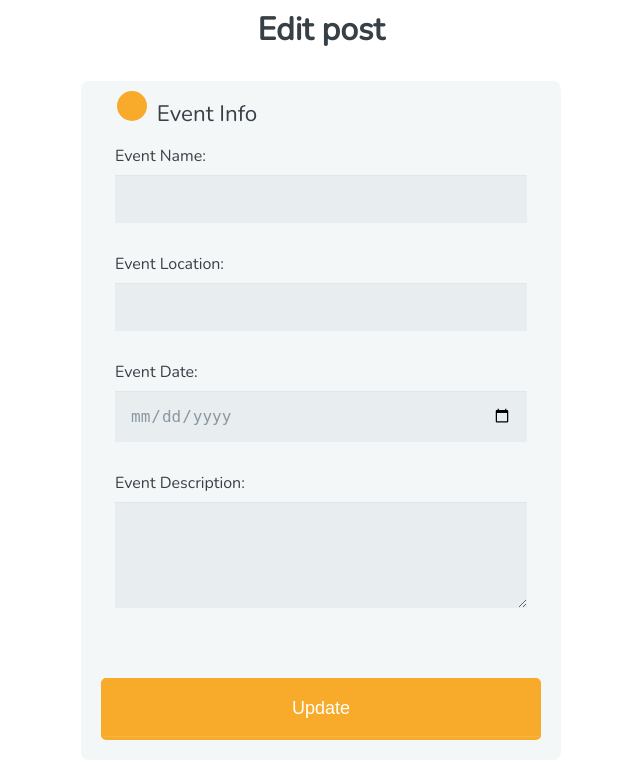
After one commit to ChaudhariV2000/Pleadge-2024-, a PHP site: page /AdminEventUp.php?id=1 in a window 1280 px wide. The commit adds this page. Shown: the top 779 px of the page, without its empty margins (319-959 px from the left). Run offline with PHP 8.4, Linux system fonts and the light colour scheme.

Commit message:
Made final changes to admin functionalities

```diff
--- /dev/null
+++ b/AdminEventUp.php
@@ -0,0 +1,75 @@
+<?php
+
+include "connect.php";
+$Ev_ID = $_GET['id'];
+
+?>
+<?php
+
+include "connect.php";
+
+if (isset($_POST['Update'])) {
+
+    $Event_name = $_POST['Event_name'];
+
+
+    $Event_location = $_POST['Event_location'];
+
+
+
+    $Event_date = $_POST['Event_date'];
+
+    $Event_description = $_POST['Event_description'];
+
+
+    $sql = "UPDATE `org_event_post` SET `Event_name`='$Event_name',`Event_location`='$Event_location',`Event_date`='$Event_date',`Event_description`='$Event_description' WHERE `id`='$Ev_ID'";
+
+    $result = $conn->query($sql);
+
+    if ($result == TRUE) {
+
+        echo "Record updated successfully.";
+        header('Location: AdminPage.php');
+        exit;
+
+    } else {
+
+        echo "Error:" . $sql . "<br>" . $conn->error;
+
+    }
+
+}
+
+?>
+
+<head>
+    <meta charset="utf-8">
+    <meta name="viewport" content="width=device-width, initial-scale=1.0">
+    <title>Create event</title>
+    <link rel="stylesheet" href="newpost.css">
+    <link href='https://fonts.googleapis.com/css?family=Nunito:400,300' rel='stylesheet' type='text/css'>
+    <link rel="shortcut icon" href="pledgelogo.png">
+</head>
+<h1> Edit post </h1>
+<form method="post" `autocomplete="off" enctype="multipart/form-data">
+    <fieldset>
+
+        <legend><span class="number"></span> Event Info</legend>
+
+        <label for="Event_name">Event Name:</label>
+        <input type="text" id="name" name="Event_name">
+
+        <label for="Event_location">Event Location: </label>
+        <input type="text" id="Location" name="Event_location">
+
+        <label for="Event_date">Event Date:</label>
+        <input type="date" id="date" name="Event_date">
+
+
+        <label for="Event_description">Event Description:</label>
+        <textarea id="desc" name="Event_description" rows="4" cols="50"></textarea>
+
+    </fieldset>
+    <button type="submit" name="Update">Update</button>
+
+</form>
--- a/newpost.html
+++ b/newpost.html
@@ -38,7 +38,7 @@
           <label for="image">Event Image:</label>
           <input type="file" name="image" required><br>
         </fieldset>
-        <button type="submit">Sign Up</button>
+        <button type="submit">Create post</button>
 
       </form>
     </div>
```
Also changed, not shown: AdminEventDel.php (added, +19 -0 lines), AdminOrgDel.php (added, +19 -0 lines), AdminPage.php (+70 -3 lines).
